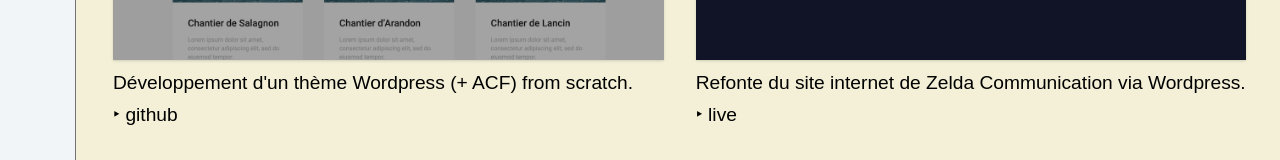
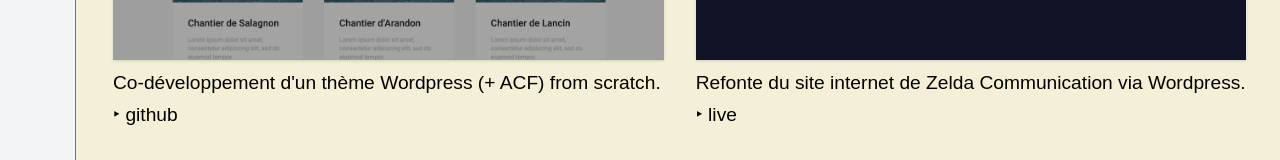
Before and after one commit to idrissdiakite/portfolio-react, a React (Create React App) app: page /projets in a window 1280 px wide. Shown: the part 470-630 px from the top of the page. Built offline with nearby package versions, Linux system fonts and the light colour scheme; a web font is replaced by a local one.

Commit message:
maj projets

```diff
--- a/src/components/Cards/index.jsx
+++ b/src/components/Cards/index.jsx
@@ -66,7 +66,7 @@ const projects = [
     img: <img src={paillet} alt="Paillet" class="img" loading="lazy" />,
     description: (
       <p>
-        Développement d'un thème Wordpress (+ ACF) from scratch.
+        Co-développement d'un thème Wordpress (+ ACF) from scratch.
       </p>
     ),
     links: (
```
